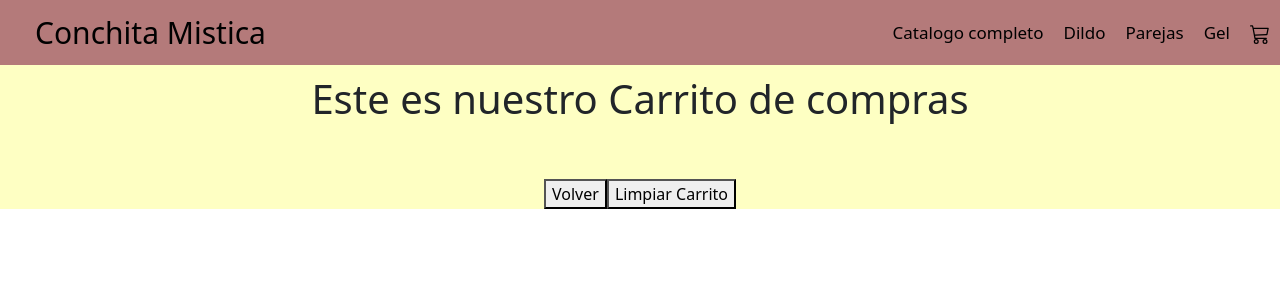
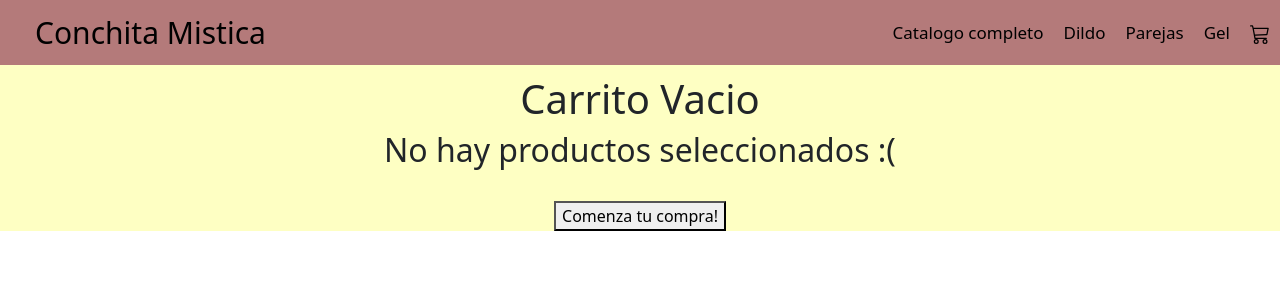
Before and after one commit to pradoalan/proyecto_ecommerce, a React (Create React App) app: page /cart in a window 1280 px wide. Shown: the top 300 px of the page. Built offline with nearby package versions, Linux system fonts and the light colour scheme.

Commit message:
DESAFIO CART VIEW + CART CONTEXT(ARREGLADO)

```diff
--- a/src/components/Cart/Cart.jsx
+++ b/src/components/Cart/Cart.jsx
@@ -4,17 +4,38 @@ import { useCartContext } from '../../context/CartContext'
 
 const Cart = () => {
 
-    const {cartList, borrarCart} = useCartContext()
+    const {cartList, borrarItem, borrarCart, precioTotal} = useCartContext()
     console.log(cartList)
+
+    const CarritoVacio = () =>{
+        return (
+            <>
+                <h1>Carrito Vacio</h1>
+                <h2>No hay productos seleccionados :(</h2>
+                <br/>
+                <Link to='/'><button>Comenza tu compra!</button></Link>
+            </>
+        )
+    }
+
     return (
-        <div>
-            <h1>Este es nuestro Carrito de compras</h1>
+        <>
+            {cartList.length === 0 ? <CarritoVacio/> :
+            <>
+            <h1>Carrito de compras</h1>
             <br />
-            {cartList.map(prod => <li key={prod.id}>{prod.nombre} - cantidad: {prod.agregado}</li>)}
+            {cartList.map(prod => <li key={prod.id}>{prod.nombre} - cantidad: {prod.agregado} - Precio Unitario:${prod.precio} - Subtotal: ${prod.precio * prod.agregado} <button onClick={() => borrarItem(prod.id)}>Borrar Item</button></li>)}
             <br />
+            Total de compra: ${precioTotal()}
+            <br/>
             <Link to='/'><button>Volver</button></Link>
             <button onClick={borrarCart}>Limpiar Carrito</button>
-        </div>
+            <br/>
+            <br/>
+            <button>Terminar Compra</button>
+            </>
+            }
+        </>
     )
 }
 
--- a/src/components/ItemDetailContainer/ItemDetail.jsx
+++ b/src/components/ItemDetailContainer/ItemDetail.jsx
@@ -17,8 +17,8 @@ const ItemDetail = ({item}) => {
 
   const handleAdd = (cant) => {
     setCantidad(cant)
-    console.log(cant);
-    agregarCarrito({...item, agregado: cant})
+    console.log(cant)
+    agregarCarrito(item, cant)
     setClick(true)
   }
 
--- a/src/components/NavBar/NavBar.css
+++ b/src/components/NavBar/NavBar.css
@@ -21,10 +21,6 @@
     margin: 0px 5px;
     transition: 1s; }
 
-.navegacion li:hover {
-    font-size: 22px;
-    transition: 1s; }
-
 .navegacion li a {
     text-decoration: none;
     color: black; }
@@ -43,3 +39,8 @@
 .logoMenu p{
     margin-bottom: 0px;
 }
+
+.carrito{
+    color: black
+
+}
--- a/src/components/NavBar/NavBar.jsx
+++ b/src/components/NavBar/NavBar.jsx
@@ -1,7 +1,12 @@
 import CartWidget from "../CartWidget/CartWidget"
 import {Link} from 'react-router-dom'
+import { useCartContext } from '../../context/CartContext'
+
 
 const NavBar = () => {
+
+    const {cantidadItem} = useCartContext()
+
     return (
         <div className="menu">
            <div className="logoMenu">
@@ -13,7 +18,7 @@ const NavBar = () => {
                     <li><Link to='/categoria/dildo'>Dildo</Link></li>
                     <li><Link to='/categoria/parejas'>Parejas</Link></li>
                     <li><Link to='/categoria/gel'>Gel</Link></li>
-                    <Link to='/Cart'><li><CartWidget/></li></Link>
+                    <Link to='/Cart'><li className="carrito"><CartWidget/>{cantidadItem() !== 0 && cantidadItem()}</li></Link>
                 </ul>
            </div>
 
--- a/src/context/CartContext.jsx
+++ b/src/context/CartContext.jsx
@@ -10,29 +10,34 @@ const CartContextProvider = ({children}) => {
 
     const [cartList, setCartList] = useState([])
 
-    function agregarCarrito(item, cant) {
-        if(isIncart(item)){
-            let newCartList = cartList
-            newCartList.forEach(cartItem => {
-                if(cartItem.id === item.id){
-                    cartItem.cant += cant
-                }
-            } )
-            setCartList(newCartList)
+    const agregarCarrito = (item, agregado) => {
+
+        let isInCart = cartList.find((cartItem) => cartItem.id === item.id);
+
+        if (isInCart){
+            isInCart.agregado += agregado
+            setCartList([...cartList])
+        }
+        else{
+            setCartList([...cartList, {...item, agregado}])
         }
 
-        else{
-            setCartList([...cartList, {...item, cant}])
-        }
+    }
 
+    const borrarItem = (id) => {
+        setCartList(cartList.filter((item) => item.id !== id));
     }
 
     const borrarCart= () =>{
         setCartList([])
     }
 
-    const isIncart = (item) =>{
-        return cartList.some(cartItem => cartItem.id === item.id)
+    const cantidadItem = () =>{
+        return cartList.reduce((acum, item)=> acum = acum + item.agregado, 0)
+    }
+
+    const precioTotal = () => {
+        return cartList.reduce((acum, item) => (acum += item.precio * item.agregado), 0)
     }
 
 
@@ -40,8 +45,10 @@ const CartContextProvider = ({children}) => {
         <CartContext.Provider value={{
             cartList,
             agregarCarrito,
+            borrarItem,
             borrarCart,
-            isIncart
+            cantidadItem,
+            precioTotal
             }}>
             {children}
         </CartContext.Provider>
```
